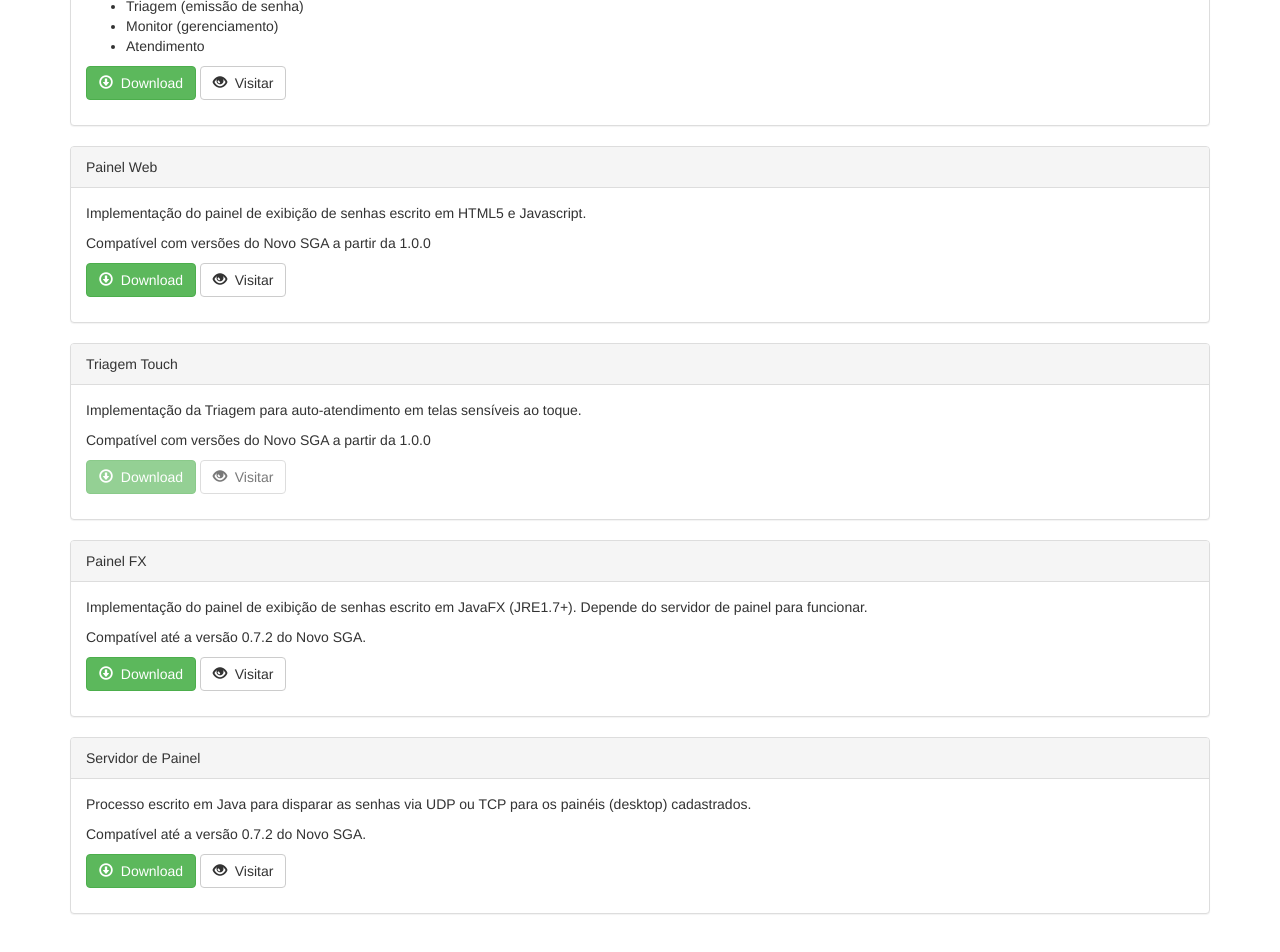
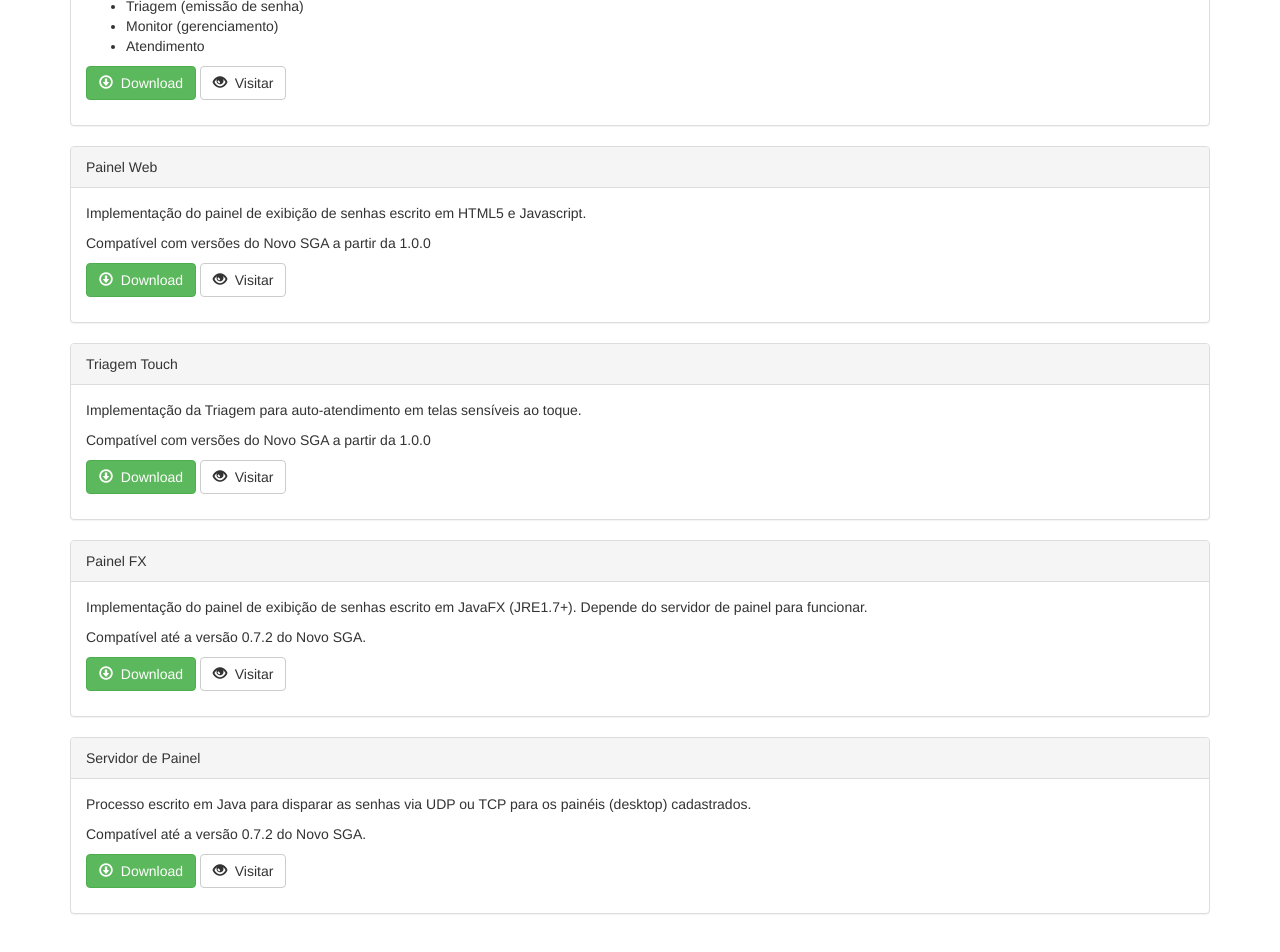
Before and after one commit to novosga/novosga.github.io, a Jekyll site: the page built from projects.html, in a window 1280 px wide. Shown: the part 316-1268 px from the top of the page. Built offline with Jekyll 4.4.1, drawn with Linux system fonts in a browser that asks for light colours; nearby versions of some CDN libraries; Markdown is read by kramdown in place of the engine named in the settings; grey boxes are pictures that could not be loaded.

Commit message:
habilitando triagem-touch

```diff
--- a/projects.html
+++ b/projects.html
@@ -45,11 +45,11 @@
         <div class="panel-body">
             {{ site.locales[site.locale].projects.triagemtouch.text }}
             <p>
-                <a class="btn btn-success" href="https://github.com/novosga/triagem-touch/releases" disabled="disabled">
+                <a class="btn btn-success" href="https://github.com/novosga/triagem-touch/releases">
                     <span class="glyphicon glyphicon-download"></span>&nbsp;
                     {{ site.locales[site.locale].projects.download }}
                 </a>
-                <a class="btn btn-default" href="https://github.com/novosga/triagem-touch" disabled="disabled">
+                <a class="btn btn-default" href="https://github.com/novosga/triagem-touch">
                     <span class="glyphicon glyphicon-eye-open"></span>&nbsp;
                     {{ site.locales[site.locale].projects.view }}
                 </a>
```
